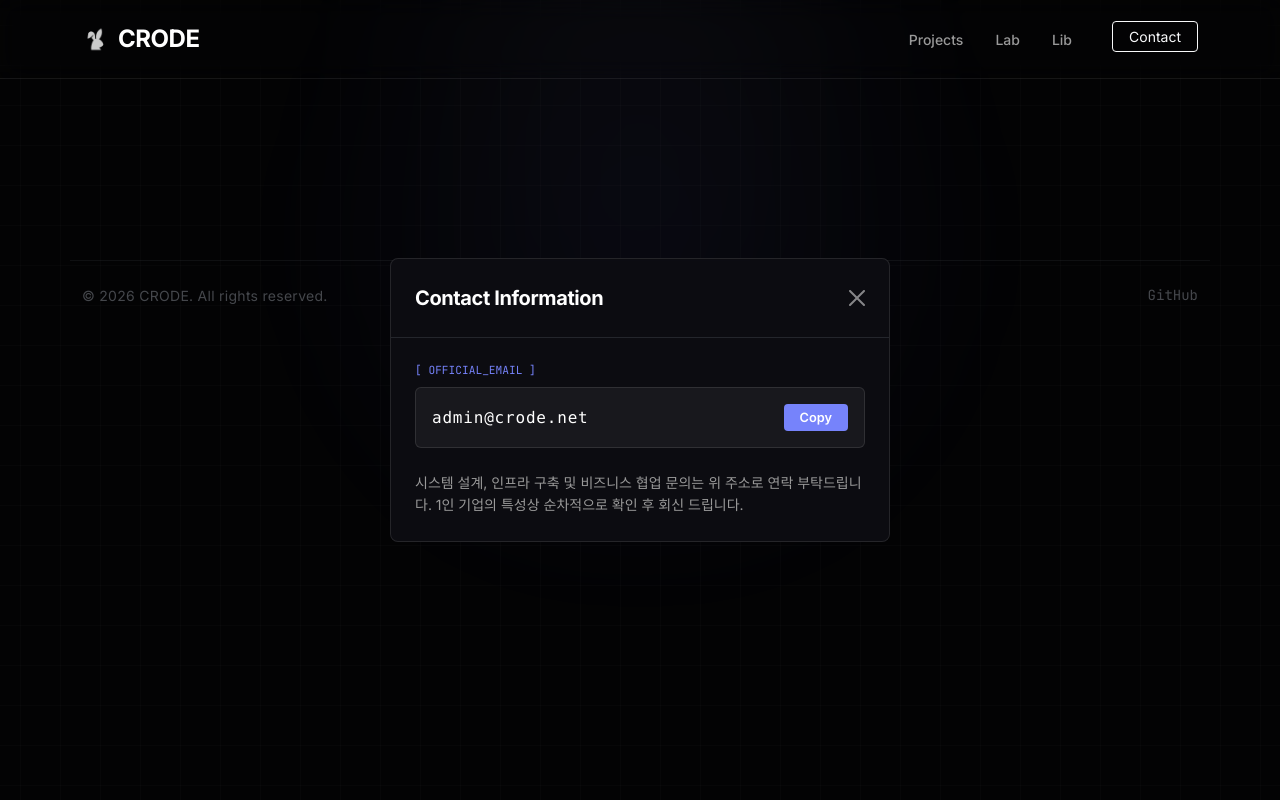
After one commit to croc100/CRODE, a Django app: template templates/base.html in a window 1280 px wide, after a click on "Contact". The commit adds this page. Run offline with Django 5.2, Linux system fonts and the light colour scheme; the template is opened without the code that fills it, so the values that code supplies are empty.

Commit message:
update contact code

```diff
--- a/static/css/style.css
+++ b/static/css/style.css
@@ -81,6 +81,7 @@ body {
 .linear-nav {
   backdrop-filter: blur(12px);
   border-bottom: 1px solid var(--border-color);
+  z-index: 2000 !important;
 }
 
 .linear-nav .nav-link {
@@ -97,6 +98,8 @@ body {
 /* --- 5. Typography & Buttons --- */
 .main-content {
   padding-top: 160px;
+  position: relative;
+  z-index: 1;
 }
 
 /* 메인 타이틀 금속성 그라데이션 */
@@ -240,6 +243,26 @@ body {
   padding-bottom: 80px;
 }
 
+.contact-btn {
+    display: inline-block;
+    transition: all 0.3s cubic-bezier(0.4, 0, 0.2, 1);
+    position: relative;
+    overflow: hidden;
+    z-index: 2100 !important;
+    pointer-events: auto !important; /* 클릭 이벤트 강제 허용 */
+}
+
+.contact-btn:hover {
+    background: var(--linear-primary) !important;
+    border-color: var(--linear-primary) !important;
+    box-shadow: 0 0 15px var(--linear-primary);
+    transform: translateY(-2px);
+}
+
+.contact-btn:active {
+    transform: scale(0.95);
+}
+
 /* --- 9. Footer --- */
 footer {
   margin-top: 100px;
--- /dev/null
+++ b/templates/base.html
@@ -0,0 +1,94 @@
+{% load static %}
+<!doctype html>
+<html lang="ko">
+<head>
+    <meta charset="utf-8">
+    <meta name="viewport" content="width=device-width, initial-scale=1">
+    <link rel="shortcut icon" href="{% static 'img/favicon.ico' %}" type="image/x-icon">
+    <link rel="apple-touch-icon" href="{% static 'img/favicon.ico' %}">
+    <title>{% block title %}CRODE{% endblock %}</title>
+
+    <link href="https://fonts.googleapis.com/css2?family=Inter:wght@400;500;600;700&family=JetBrains+Mono:wght@400;700&display=swap" rel="stylesheet">
+    <link href="https://cdn.jsdelivr.net/npm/bootstrap@5.3.0/dist/css/bootstrap.min.css" rel="stylesheet">
+    <link href="{% static 'css/style.css' %}" rel="stylesheet">
+    {% block extra_head %}{% endblock %}
+</head>
+<body>
+    <div class="hero-glow"></div>
+
+    <nav class="navbar navbar-expand-lg navbar-dark bg-transparent fixed-top linear-nav py-3">
+      <div class="container">
+        <a class="navbar-brand fw-bold fs-4 d-flex align-items-center" href="/">
+            <img src="{% static 'img/img.png' %}" alt="CRODE" width="28" height="28" class="me-2 rounded-1" style="object-fit: cover;">
+            <span style="letter-spacing: -0.02em; color: var(--linear-heading);">CRODE</span>
+        </a>
+        <button class="navbar-toggler" type="button" data-bs-toggle="collapse" data-bs-target="#navbarNav">
+          <span class="navbar-toggler-icon"></span>
+        </button>
+        <div class="collapse navbar-collapse" id="navbarNav">
+          <ul class="navbar-nav ms-auto gap-3">
+            <li class="nav-item"><a class="nav-link" href="#">Projects</a></li>
+            <li class="nav-item"><a class="nav-link {% if request.path == '/lab/' %}text-white fw-bold{% endif %}" href="{% url 'lab' %}">Lab</a></li>
+            <li class="nav-item"><a class="nav-link" href="#">Lib</a></li>
+            <li class="nav-item ms-lg-3">
+                <button class="btn btn-sm btn-outline-light px-3 contact-btn" data-bs-toggle="modal" data-bs-target="#contactModal">Contact</button>
+            </li>
+          </ul>
+        </div>
+      </div>
+    </nav>
+
+    <main class="main-content text-center container">
+        {% block content %}{% endblock %}
+    </main>
+
+    <div class="modal fade" id="contactModal" tabindex="-1" aria-hidden="true">
+      <div class="modal-dialog modal-dialog-centered">
+        <div class="modal-content border-0" style="background: rgba(13, 13, 18, 0.95); backdrop-filter: blur(20px); border: 1px solid rgba(255,255,255,0.1) !important;">
+          <div class="modal-header border-bottom border-secondary border-opacity-25 p-4">
+            <h5 class="modal-title text-white fw-bold" style="letter-spacing: -0.02em;">Contact Information</h5>
+            <button type="button" class="btn-close btn-close-white" data-bs-dismiss="modal" aria-label="Close"></button>
+          </div>
+            <div class="modal-body p-4 text-start">
+                <div class="mb-4">
+                    <label class="text-accent small mb-2 d-block" style="font-family: 'JetBrains Mono'; font-size: 0.7rem; color: var(--linear-primary) !important;">[ OFFICIAL_EMAIL ]</label>
+                    <div class="d-flex align-items-center justify-content-between p-3 rounded-2"
+                         style="background: rgba(255, 255, 255, 0.05); border: 1px solid rgba(255, 255, 255, 0.1);">
+                        <span class="text-white font-monospace" style="font-size: 1rem; letter-spacing: 0.05em;">admin@crode.net</span>
+                        <button class="btn btn-sm px-3"
+                                style="background: var(--linear-primary); color: white; border: none; font-size: 0.8rem; font-weight: 600;"
+                                onclick="copyToClipboard('admin@crode.net')">Copy</button>
+                    </div>
+                </div>
+                <p class="small mb-0" style="color: var(--linear-text-dim); line-height: 1.6;">
+                    시스템 설계, 인프라 구축 및 비즈니스 협업 문의는 위 주소로 연락 부탁드립니다.
+                    1인 기업의 특성상 순차적으로 확인 후 회신 드립니다.
+                </p>
+          </div>
+         </div>
+      </div>
+    </div>
+
+    <footer class="container py-4 border-top border-secondary border-opacity-25">
+        <div class="d-flex justify-content-between align-items-center">
+            <span class="footer-text small">© {% now "Y" %} CRODE. All rights reserved.</span>
+            <div class="d-flex gap-3">
+                <a href="https://github.com/croc100/CRODE" target="_blank" class="footer-link small">GitHub</a>
+            </div>
+        </div>
+    </footer>
+
+    <script src="https://cdn.jsdelivr.net/npm/bootstrap@5.3.0/dist/js/bootstrap.bundle.min.js"></script>
+    <script src="{% static 'js/main.js' %}"></script>
+
+    <script>
+    function copyToClipboard(text) {
+        navigator.clipboard.writeText(text).then(() => {
+            alert("이메일 주소가 복사되었습니다.");
+        });
+    }
+    </script>
+
+    {% block extra_scripts %}{% endblock %}
+</body>
+</html>
```
Also changed, not shown: templates/home.html (+5 -58 lines), templates/lab.html (+11 -54 lines), 1 other file.
